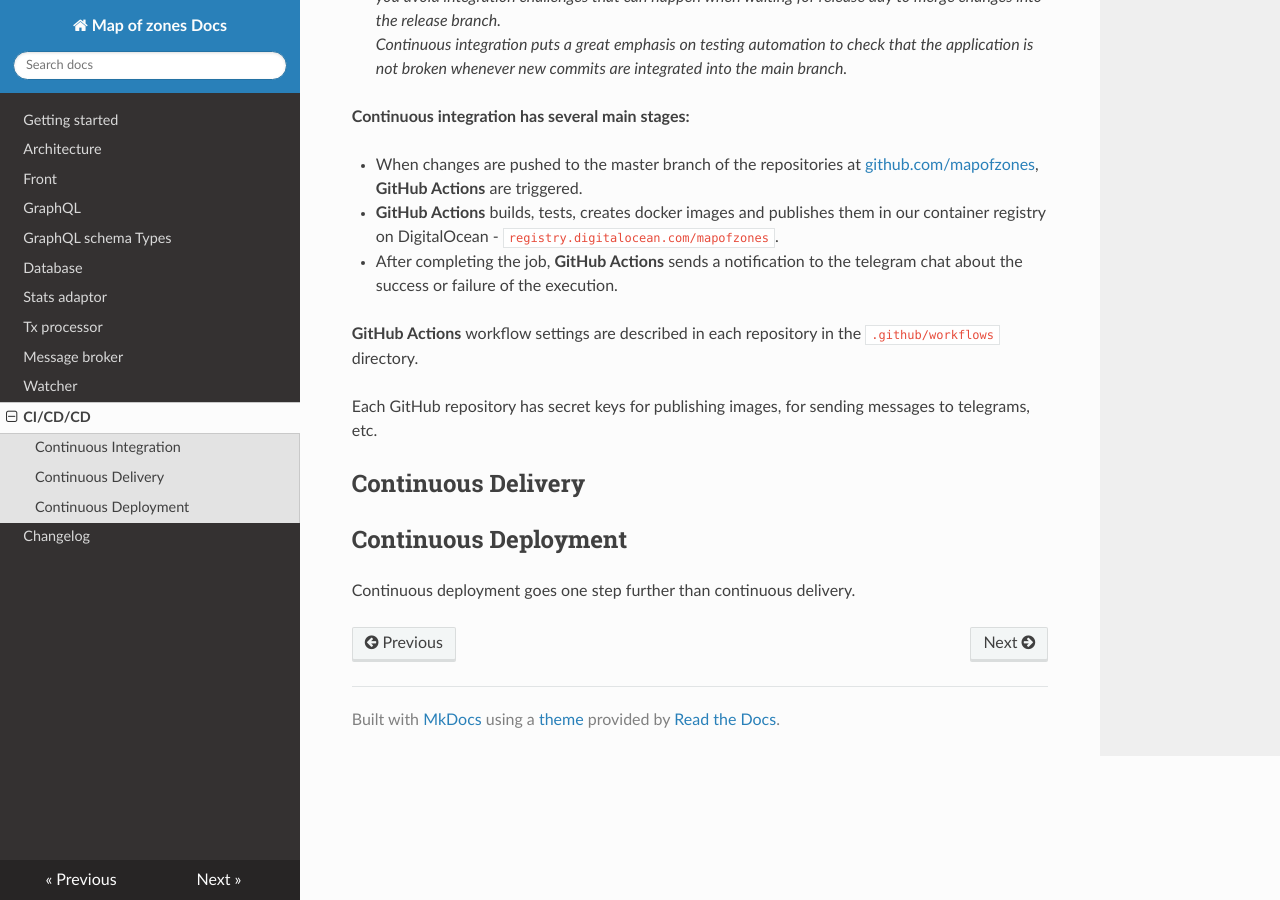
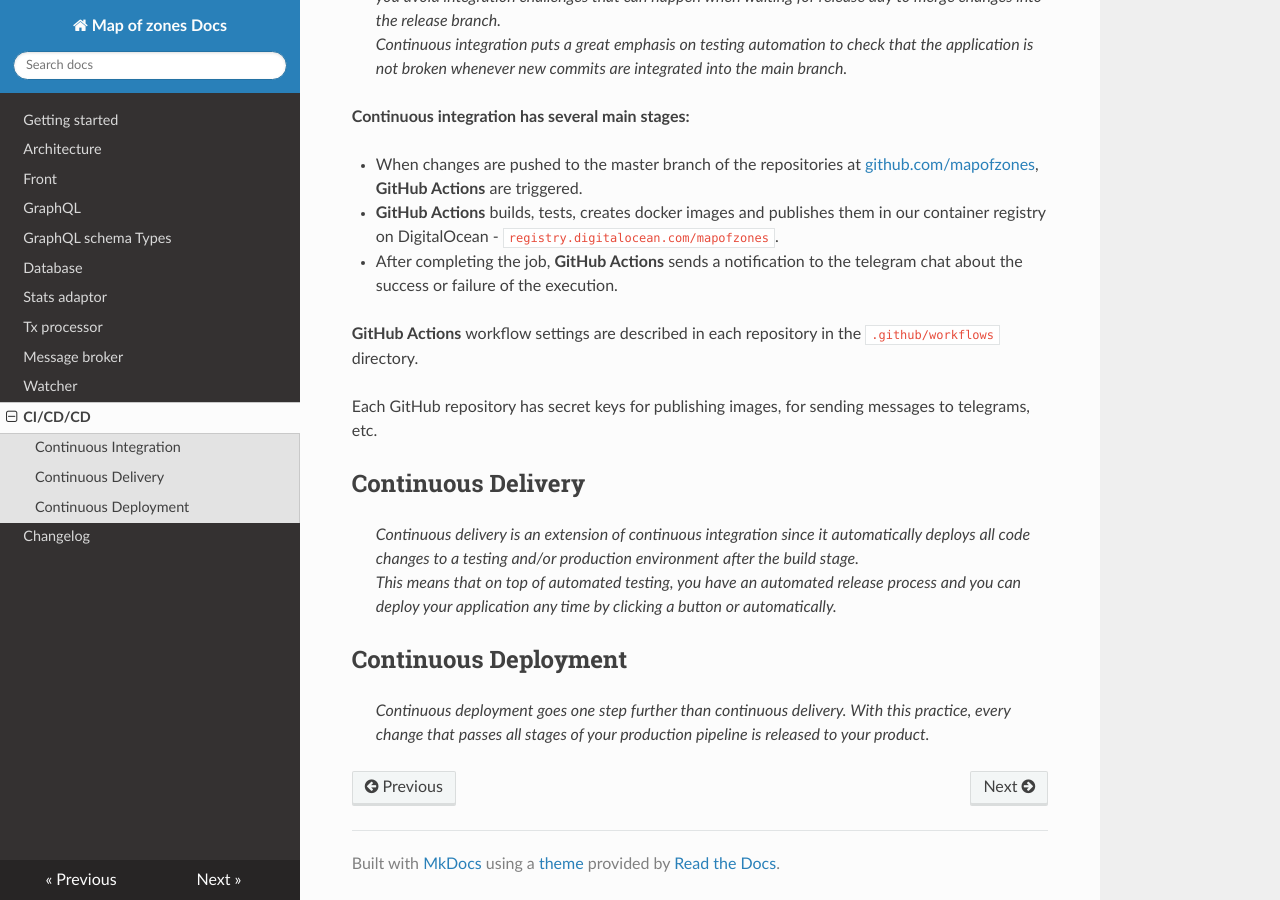
Before and after one commit to mapofzones/docs, an MkDocs documentation site: the page built from docs/ci&cd&cd.md, in a window 1280 px wide and 900 px high, scrolled down 689 px. Built offline with MkDocs 1.6.1, drawn with Linux system fonts in a browser that asks for light colours; nearby versions of some CDN libraries.

Commit message:
ci/cd/cd docs update

```diff
--- a/docs/ci&cd&cd.md
+++ b/docs/ci&cd&cd.md
@@ -22,6 +22,13 @@ Each GitHub repository has secret keys for publishing images, for sending messag
 
 ## Continuous Delivery
 
+>*Continuous delivery is an extension of continuous integration since it automatically deploys all code changes to a testing and/or production environment after the build stage.*<br>
+>*This means that on top of automated testing, you have an automated release process and you can deploy your application any time by clicking a button or automatically.*
+
+<!-- todo: describe out steps -->
+
 ## Continuous Deployment
 
-Continuous deployment goes one step further than continuous delivery.
+>*Continuous deployment goes one step further than continuous delivery. With this practice, every change that passes all stages of your production pipeline is released to your product.*
+
+<!-- todo: describe out steps -->
```
